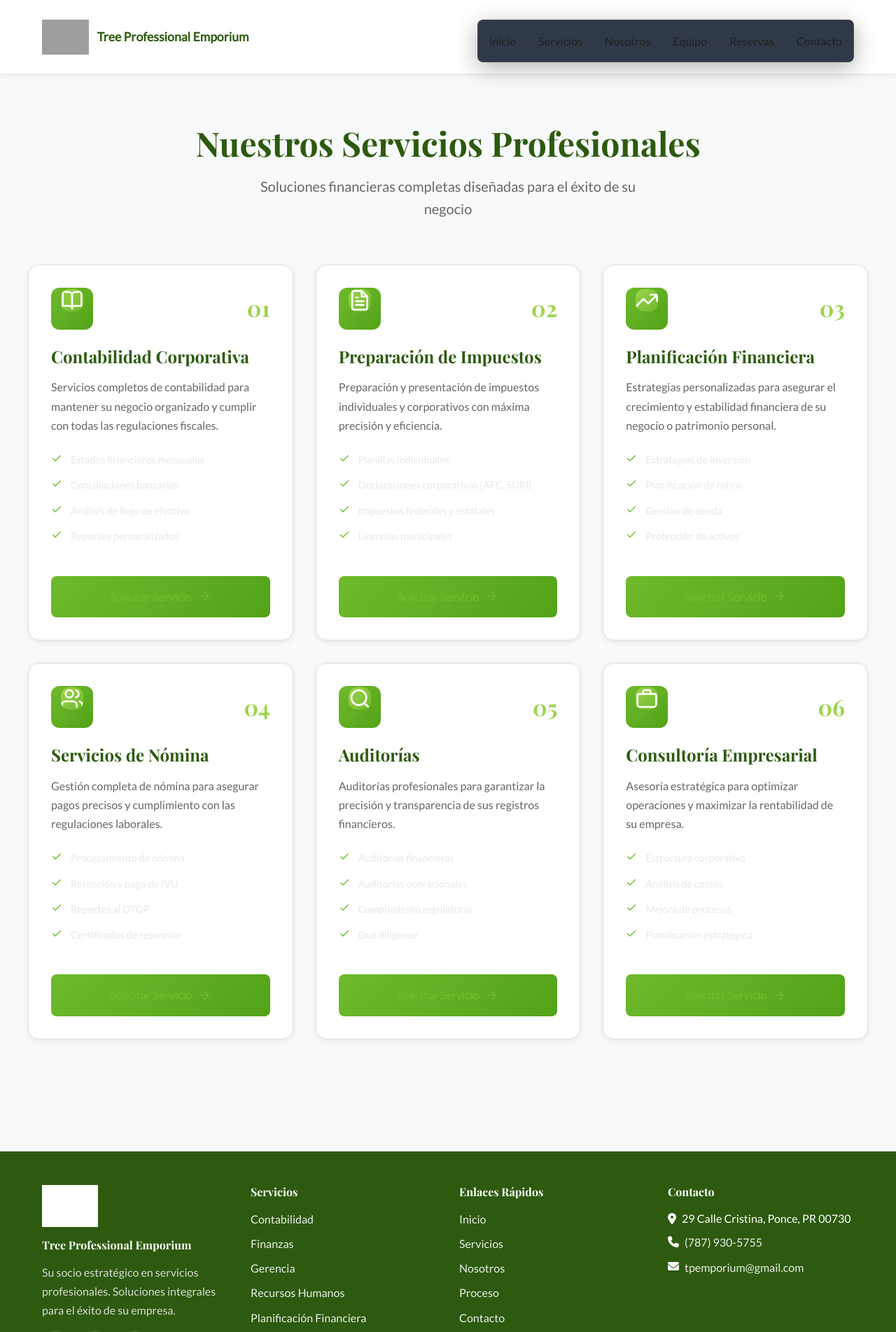
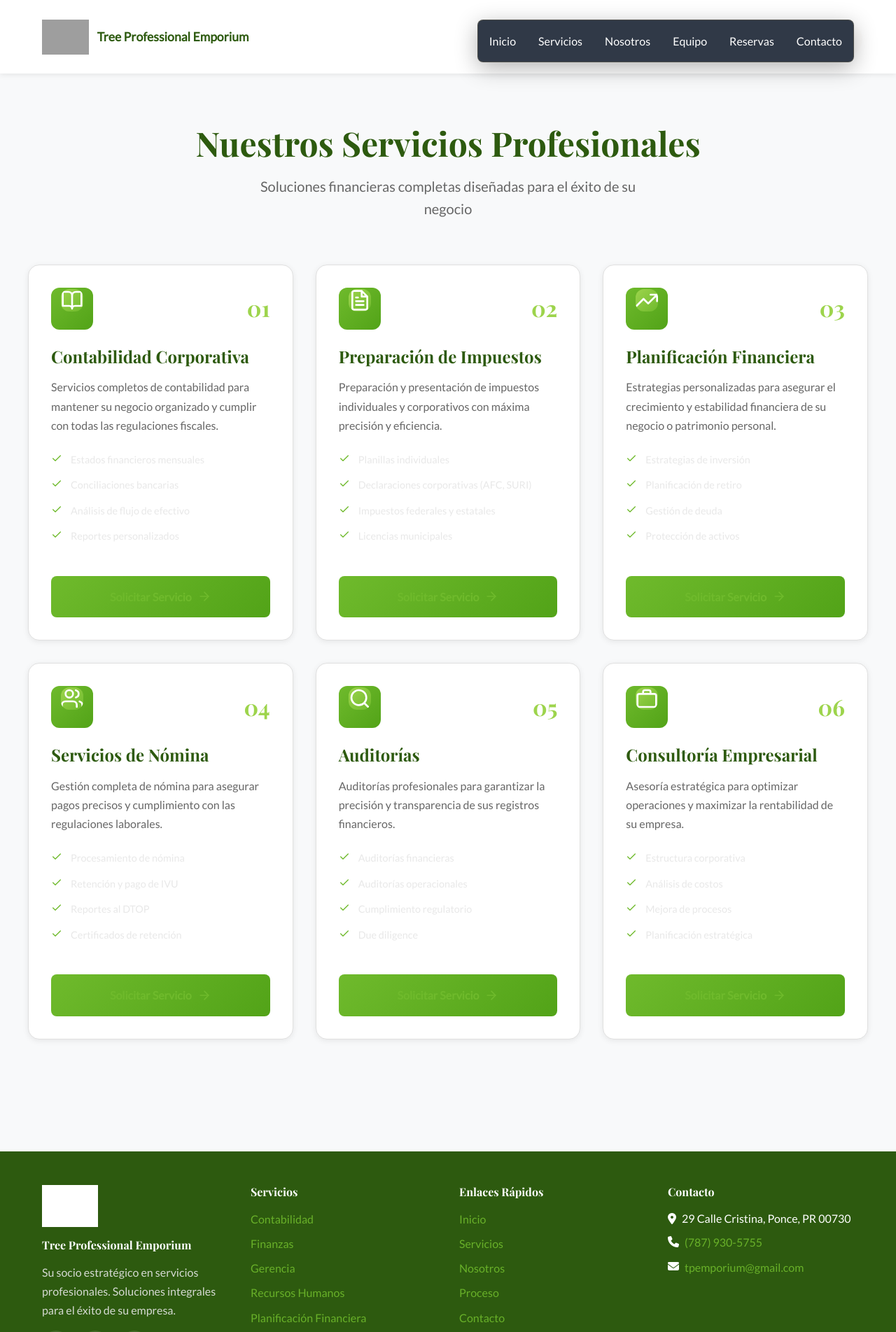
Before and after one commit to AlexisBarriera/testingauthentication, a React (Vite) app: page /servicios in a window 1280 px wide. Shown: the top 1903 px of the page at 70% size. Built offline with nearby package versions, Linux system fonts and the light colour scheme; grey boxes are pictures that could not be loaded.

Commit message:
Implement global link color overrides in style.css
Added global styles to prevent default blue link colors and ensure consistent link styling across various sections.

```diff
--- a/style.css
+++ b/style.css
@@ -27,6 +27,17 @@
     box-sizing: border-box;
 }
 
+/* Global override to prevent any blue color from browser defaults */
+a, a:link, a:visited, a:active {
+    color: var(--primary-green) !important;
+    text-decoration: none !important;
+}
+
+a:hover {
+    color: var(--accent-green) !important;
+    text-decoration: underline !important;
+}
+
 html {
     scroll-behavior: smooth;
 }
@@ -42,8 +53,6 @@ body {
 a {
     color: var(--primary-green);
     text-decoration: none;
-    outline: none;
-    border: none;
 }
 
 a:hover {
@@ -56,11 +65,6 @@ a:visited {
 
 a:link {
     color: var(--primary-green);
-}
-
-a:focus {
-    outline: none;
-    border: none;
 }
 
 /* Ensure content area links are never browser default blue */
@@ -68,15 +72,75 @@ a:focus {
 .team-content a,
 .about-text a,
 p a {
-    color: var(--primary-green);
+    color: var(--primary-green) !important;
 }
 
 .container a:hover,
 .team-content a:hover,
 .about-text a:hover,
 p a:hover {
-    color: var(--accent-green);
+    color: var(--accent-green) !important;
     text-decoration: underline;
+}
+
+/* Additional rules to ensure team section text is never blue */
+.team-section * {
+    color: inherit;
+}
+
+.team-section a,
+.team-section a:link,
+.team-section a:visited,
+.team-section a:active {
+    color: var(--primary-green) !important;
+    text-decoration: none !important;
+}
+
+.team-section a:hover {
+    color: var(--accent-green) !important;
+    text-decoration: underline !important;
+}
+
+/* Ensure all text in team content is properly colored */
+.team-content,
+.team-content * {
+    color: var(--text-gray) !important;
+}
+
+.team-content h3 {
+    color: var(--dark-green) !important;
+}
+
+.team-content p {
+    color: var(--text-gray) !important;
+}
+
+/* Ensure footer links are never blue */
+.footer a,
+.footer a:link,
+.footer a:visited,
+.footer a:active {
+    color: var(--primary-green) !important;
+    text-decoration: none !important;
+}
+
+.footer a:hover {
+    color: var(--accent-green) !important;
+    text-decoration: underline !important;
+}
+
+/* Ensure navigation links are never blue */
+.navbar a,
+.navbar a:link,
+.navbar a:visited,
+.navbar a:active {
+    color: var(--white) !important;
+    text-decoration: none !important;
+}
+
+.navbar a:hover {
+    color: var(--primary-green) !important;
+    text-decoration: none !important;
 }
 
 .container {
@@ -139,13 +203,6 @@ p a:hover {
     font-weight: 500;
     transition: var(--transition);
     position: relative;
-    outline: none;
-    border: none;
-}
-
-.nav-menu a:focus {
-    outline: none;
-    border: none;
 }
 
 .nav-menu a::after {
@@ -332,14 +389,6 @@ section {
     background: var(--light-gray);
 }
 
-.services .section-title {
-    color: #FFFFFF;
-}
-
-.services .section-subtitle {
-    color: #FFFFFF;
-}
-
 .services-grid {
     display: grid;
     grid-template-columns: repeat(auto-fit, minmax(350px, 1fr));
@@ -479,14 +528,6 @@ section {
 .team-section {
     background: linear-gradient(135deg, rgba(109, 186, 44, 0.03) 0%, rgba(157, 212, 76, 0.05) 100%);
     padding: 6rem 0;
-}
-
-.team-section .section-title {
-    color: #FFFFFF;
-}
-
-.team-section .section-subtitle {
-    color: #FFFFFF;
 }
 
 .team-member {
```
